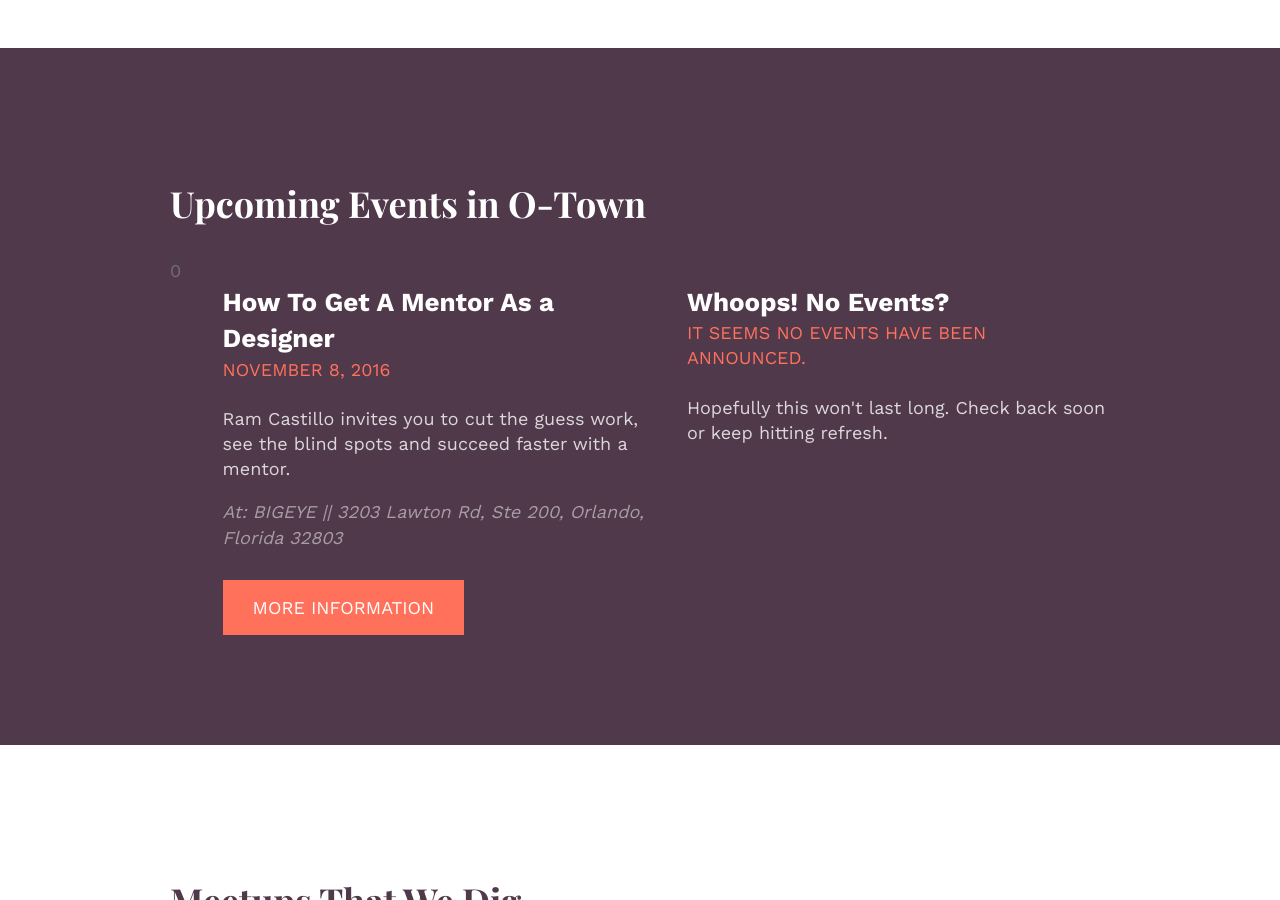
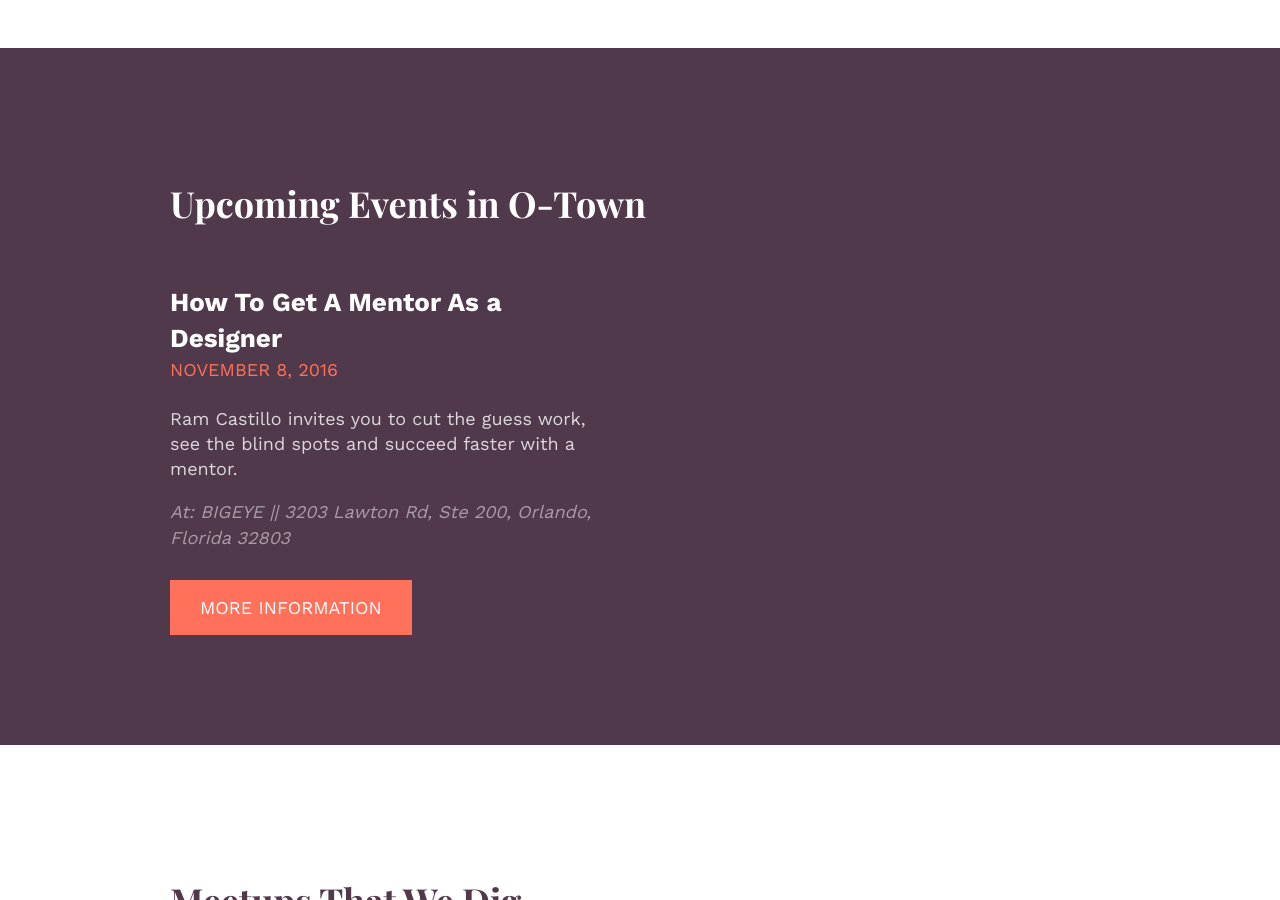
Before and after one commit to whosdustin/orlando-designers, a Jekyll site: the page built from index.html, in a window 1280 px wide and 900 px high, scrolled down 1738 px. Built offline with Jekyll 4.4.1, drawn with Linux system fonts in a browser that asks for light colours; comment, search, counter and statistics services are not loaded.

Commit message:
remove eventcount

```diff
--- a/index.html
+++ b/index.html
@@ -85,7 +85,7 @@ layout: default
 		{% capture eventtime %}{{ event.start_date | date: '%s'}}{% endcapture %}
 
 			{% if eventtime > nowunix %}
-			{% increment event_count %}
+
 			<div class="l__half" itemscope itemtype="http://schema.org/Event">
 				<h3 class="with__lead" itemprop="name">{{ event.title }}</h3>
 				<h4>
@@ -130,13 +130,7 @@ layout: default
 			{% endif %}
 
 		{% endfor %}
-		{% if event_count == 0 %}
-			<div class="l__half">
-				<h3 class="with__lead">Whoops! No Events?</h3>
-				<h4>It seems no events have been announced.</h4>
-				<p>Hopefully this won't last long. Check back soon or keep hitting refresh.</p>
-			</div>
-		{% endif %}
+
 	</div>
 </section>
 
```
